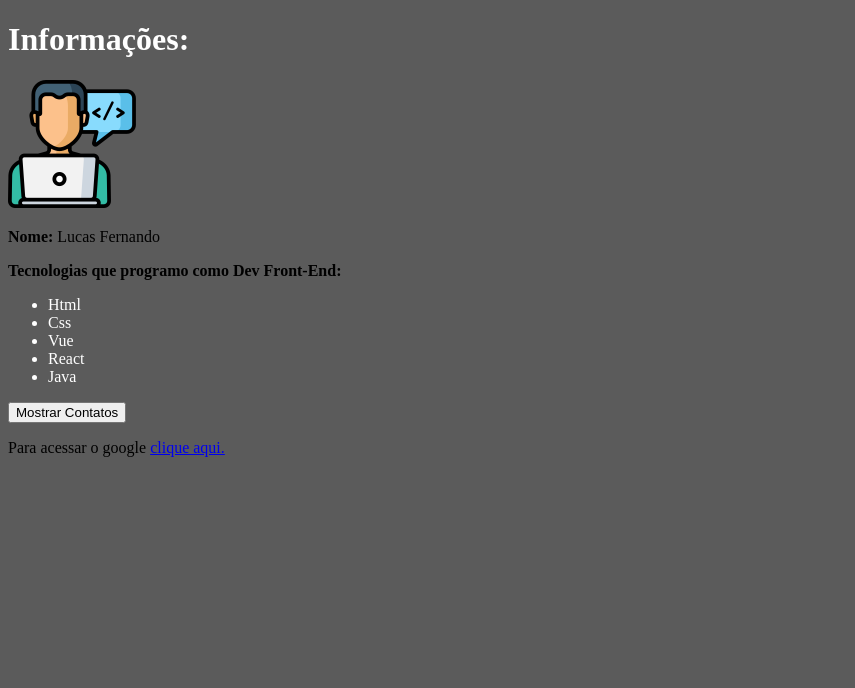
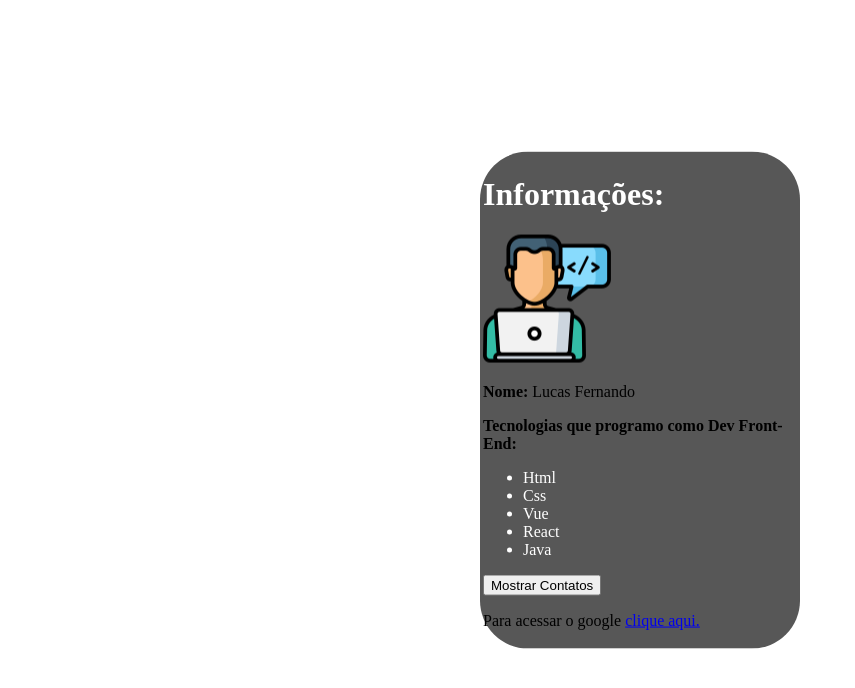
Before and after one commit to LukaasMachado143/FIRST_CONTACT_VUEJS, a Vue app in the folder Firt_Project_With_CLI_VueJS/: page / in a window 1280 px wide. Shown: the top 688 px of the page, without its empty margins (0-855 px from the left). Built offline with nearby package versions, Linux system fonts and the light colour scheme.

Commit message:
Update css styles.

```diff
--- a/Firt_Project_With_CLI_VueJS/src/App.vue
+++ b/Firt_Project_With_CLI_VueJS/src/App.vue
@@ -20,8 +20,21 @@
   }
 </script>
 
-<style>
-  body{
-    background-color: rgb(91, 91, 91);
+<style scoped>
+  *{
+    margin: 0;
+    padding: 0;
+    box-sizing: border-box;
+  }
+  div{
+    background-color: rgb(87, 87, 87);
+    position: absolute;
+    transform: translate(-50%, -50%);
+    top: 50%;
+    left: 50%;
+    border: solid;
+    border-color: transparent ;
+    border-radius: 3rem;
+    width: 20rem;
   }
 </style>
```
